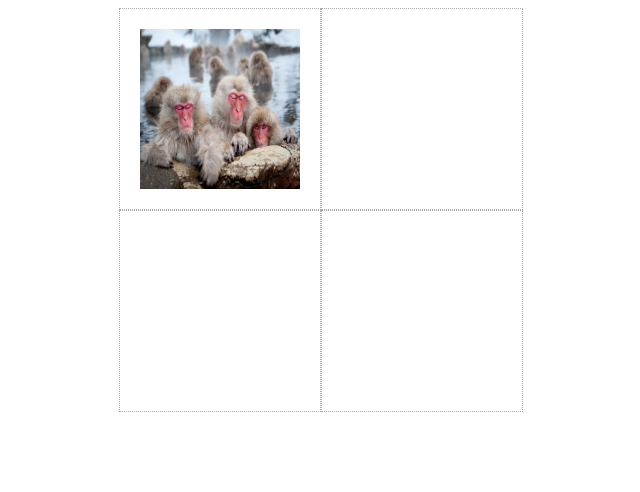
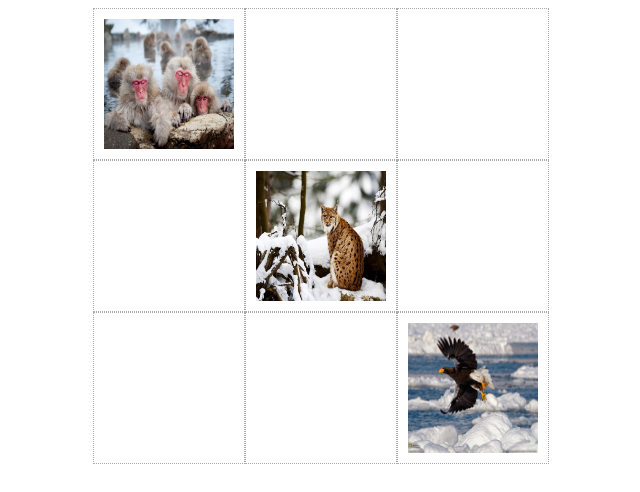
Before and after one commit to DonaLd-D/drag-demo, a plain HTML site: page index.html in a window 1280 px wide. Shown: the whole page, without its empty margins (319-959 px from the left). Drawn offline with Linux system fonts and the light colour scheme.

Commit message:
more cards

```diff
--- a/index.html
+++ b/index.html
@@ -7,31 +7,40 @@
     <title>Drag</title>
     <style>
         #bigBox{
-            max-width: 404px;
+            max-width: 456px;
             display: flex;
             flex-wrap: wrap;
-            margin-left: calc(50% - 202px);
+            margin-left: calc(50% - 228px);
         }
-        #box1,#box2,#box3,#box4{
-            width: 200px;
-            height: 200px;
+        #box1,#box2,#box3,#box4,#box5,#box6,#box7,#box8,#box9{
+            width: 150px;
+            height: 150px;
             border: 1px dotted #aaa;
         }
         img{
-            width: 160px;
-            height: 160px;
-            margin: 20px;
+            width: 130px;
+            height: 130px;
+            margin: 10px;
         }
     </style>
 </head>
 <body>
     <div id="bigBox">
-        <div id="box1" ondrop="drop(event)" ondragover="allowDrop(event)">
+        <div id="box1" ondrop="drop(event)" ondragover="allowDrop(event)" >
             <img src="./images/monkey.jpg" draggable="true" ondragstart="drag(event)" id="drag1">
         </div>
-        <div id="box2" ondrop="drop(event)" ondragover="allowDrop(event)"></div>
-        <div id="box3" ondrop="drop(event)" ondragover="allowDrop(event)"></div>
-        <div id="box4" ondrop="drop(event)" ondragover="allowDrop(event)"></div>
+        <div id="box2" ondrop="drop(event)" ondragover="allowDrop(event)" ></div>
+        <div id="box3" ondrop="drop(event)" ondragover="allowDrop(event)" ></div>
+        <div id="box4" ondrop="drop(event)" ondragover="allowDrop(event)" ></div>
+        <div id="box5" ondrop="drop(event)" ondragover="allowDrop(event)" >
+            <img src="./images/cat.jpg" draggable="true" ondragstart="drag(event)" id="drag2">
+        </div>
+        <div id="box6" ondrop="drop(event)" ondragover="allowDrop(event)"></div>
+        <div id="box7" ondrop="drop(event)" ondragover="allowDrop(event)"></div>
+        <div id="box8" ondrop="drop(event)" ondragover="allowDrop(event)"></div>
+        <div id="box9" ondrop="drop(event)" ondragover="allowDrop(event)">
+            <img src="./images/eagle.jpg" draggable="true" ondragstart="drag(event)" id="drg3">
+        </div>
     </div>
 </body>
 <script>
@@ -46,6 +55,7 @@
     function drop(e){
         e.preventDefault();
         var data=e.dataTransfer.getData("Text");
+        console.log(e)
         e.target.appendChild(document.getElementById(data));
     }
     </script>
```
Also changed, not shown: images/cat.jpg (added), images/eagle.jpg (added).
